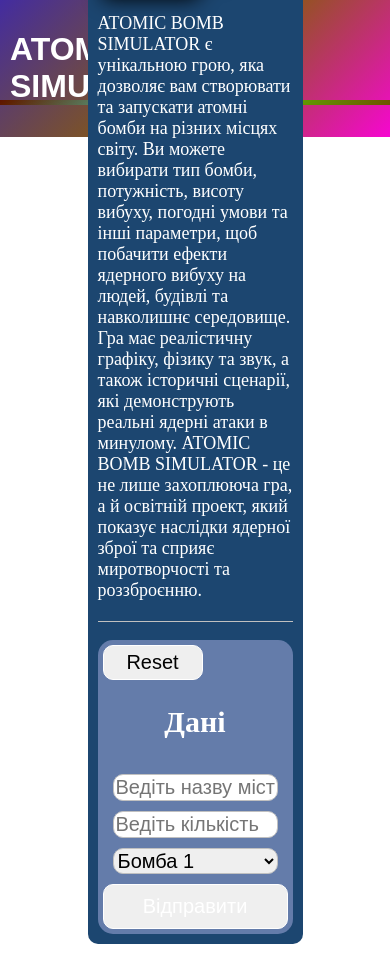
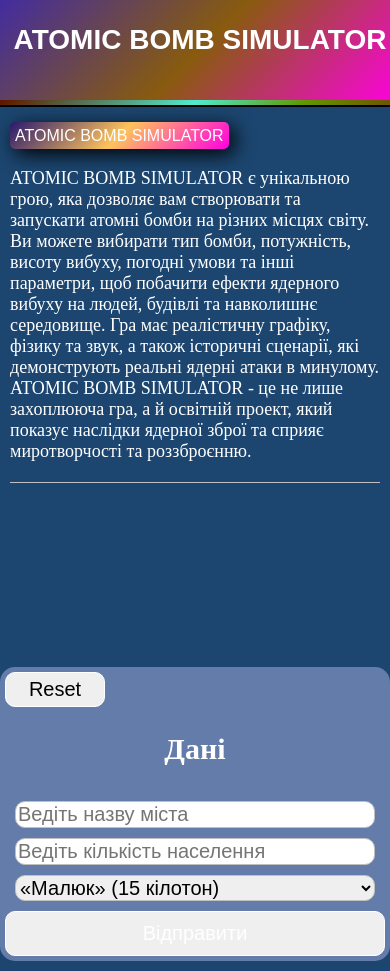
Before and after one commit to serlolggg/AtomicBombSimulator, a plain HTML site: page index.html in a window 390 px wide. Before the commit the page ends 944 px from the top, so only its background shows below. Drawn offline with Linux system fonts and the light colour scheme; a web font is replaced by a local one.

Commit message:
add option bomb. \\\ version v0.4

```diff
--- a/index.html
+++ b/index.html
@@ -50,11 +50,11 @@
                     <input type="number" placeholder="Ведіть кількість населення" class="popul-input">
 
                     <select class="option-bomb">
-                        <option value="" class="bomb1">Бомба 1</option>
-                        <option value="" class="bomb2">Бомба 2</option>
-                        <option value="" class="bomb3">Бомба 3</option>
-                        <option value="" class="bomb4">Бомба 4</option>
-                        <option value="" class="bomb5">Бомба 5</option>
+                        <option value="bomb1">«Малюк» (15 кілотон)</option>
+                        <option value="bomb2">«Товстун» (21 кілотон)</option>
+                        <option value="bomb3">«Mk.18» (500 кілотон)</option>
+                        <option value="bomb4">«B83» (1,2 мегатонни) </option>
+                        <option value="bomb5">«Цар-бомба»(58,6 мегатонни)</option>
                     </select>
                     <button class="send">Відправити</button>
 
--- a/main.js
+++ b/main.js
@@ -62,13 +62,44 @@ class City{
         this.population = population
     }
 
+
+
     atomicBomb(){
+
+        const optionBomb = document.querySelector('.option-bomb')
+        let onePopulation
+        let twoPopulation
+        if(optionBomb.value == 'bomb1'){
+            console.log('bum1')
+            onePopulation =  Math.round(this.population * 0.73)
+            twoPopulation = this.population - Math.round(this.population * 0.73)
+        }
+        if(optionBomb.value == 'bomb2'){
+            console.log('bum2')
+            onePopulation =  Math.round(this.population * 0.65)
+            twoPopulation = this.population - Math.round(this.population * 0.65)
+        }
+        if(optionBomb.value == 'bomb3'){
+            console.log('bum3')
+            onePopulation =  Math.round(this.population * 0.21)
+            twoPopulation = this.population - Math.round(this.population * 0.21)
+        }
+        if(optionBomb.value == 'bomb4'){
+            console.log('bum4')
+            onePopulation =  Math.round(this.population * 0.11)
+            twoPopulation = this.population - Math.round(this.population * 0.11)
+        }
+        if(optionBomb.value == 'bomb5'){
+            console.log('bum5')
+            onePopulation =  Math.round(this.population * 0.003)
+            twoPopulation = this.population - Math.round(this.population * 0.003)
+        }
 
         const html = `<p class="result">
 Ви скинули атомну бомбу на ${this.nameCity}.
 кількість населення до бомби: ${this.population}
-населення після бомби: ${Math.round(this.population * 0.23)}.
-кількість загиблих: ${this.population - Math.round(this.population * 0.23)}
+населення після бомби: ${onePopulation}.
+кількість загиблих: ${twoPopulation}
 </p>`
 
 
--- a/style.css
+++ b/style.css
@@ -1,7 +1,7 @@
 @import url(font/Josefin_Sans.zip);
 body{
     overflow: hidden;
-    overflow-y: scroll;
+
     display: flex;
     flex-direction: column;
     justify-content: center;
@@ -140,6 +140,7 @@ span{
     margin-top: 10px;
     border: 1px solid silver;
     border-radius: 10px;
+    overflow-y: scroll;
 }
 
 .reset{
@@ -174,3 +175,39 @@ span{
 .reset:hover::before{
     height: 200%;
 }
+
+@media (max-width: 950px)  {
+    body{
+        background: #000;
+        padding: 10px;
+        display: flex;
+        overflow: hidden;
+        overflow-y: scroll;
+
+    }
+    header{
+        display: flex;
+        flex-direction: row;
+        justify-content: center;
+        position: fixed;
+        z-index: 10;
+        width: 100%;
+        font-size: 14px;
+        height: 90px;
+        padding: 5px;
+    }
+
+    .main{
+        margin-top: 240px;
+        overflow-y: scroll;
+        height: 100%;
+        width: 100%;
+        padding: 10px;
+        display: flex;
+        flex-direction: column;
+        justify-content: space-between;
+    }
+    .title-project{
+        padding: 10px;
+    }
+}
```
